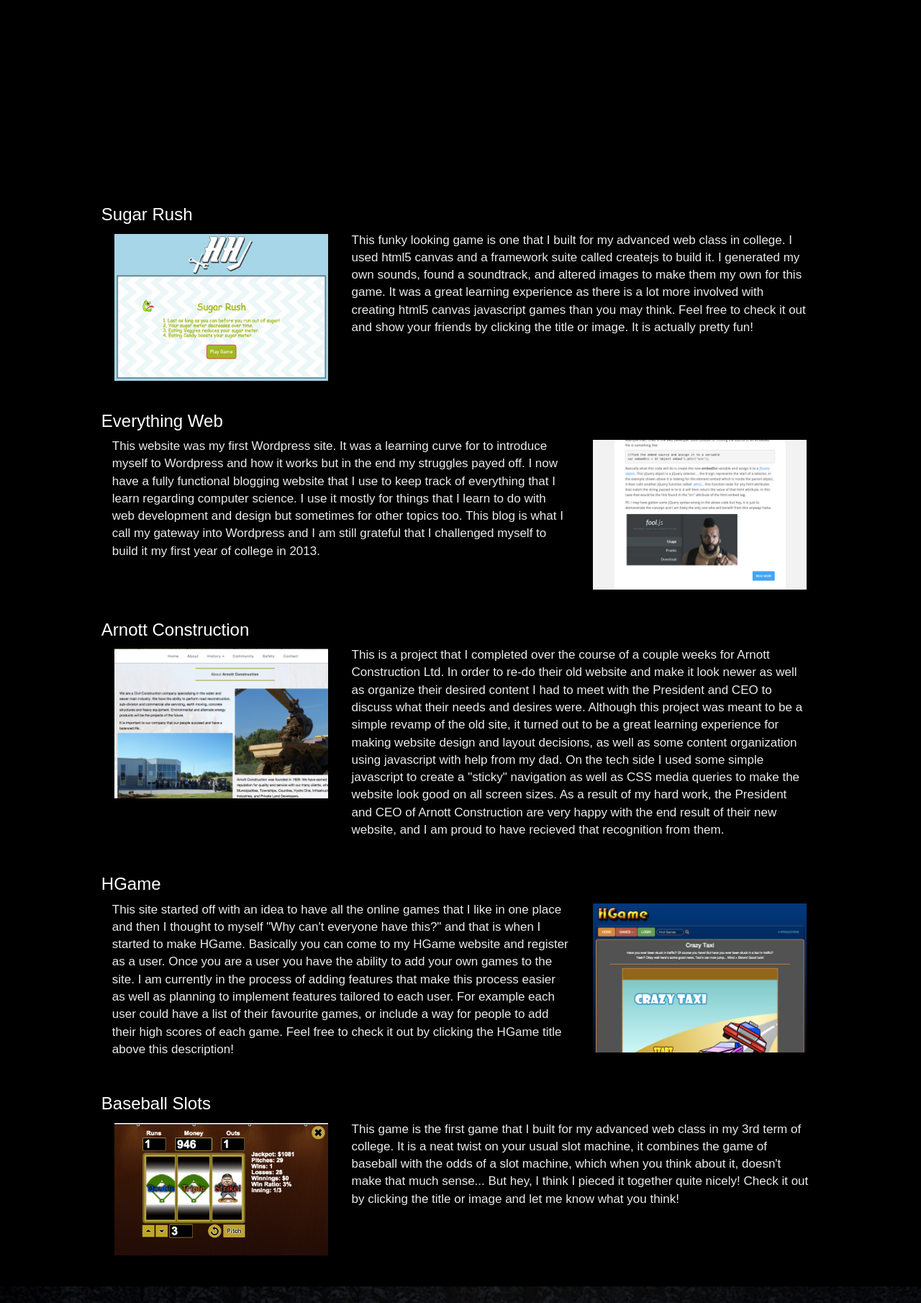
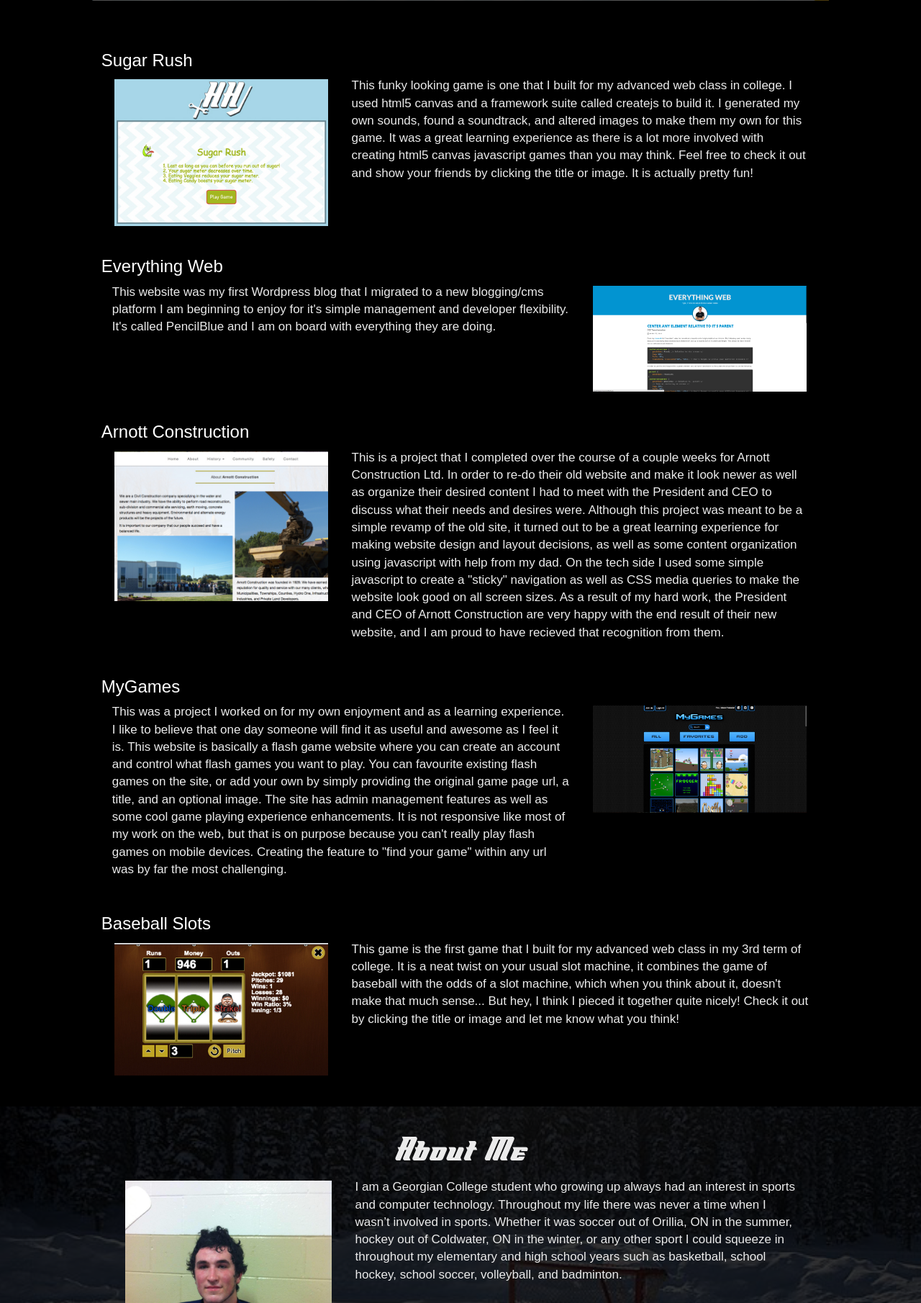
Before and after one commit to HadenHiles/personalPortfolio, a PHP site: page / in a window 1280 px wide. Shown: the part 1070-2880 px from the top of the page at 72% size. Run offline with PHP 8.4, Linux system fonts and the light colour scheme; some libraries are stand-ins or nearby versions.

Commit message:
update some outdated content and images

```diff
--- a/css/styles.css
+++ b/css/styles.css
@@ -114,7 +114,7 @@ header{
 .about{
     width: 100%;
     float: left;
-    margin: 30px 0;
+    margin: 30px 0 0 0;
     background: url('../images/backgrounds/about-bg.jpg') no-repeat center center fixed;
     background-size: cover;
     -moz-background-size: cover;
@@ -159,7 +159,7 @@ header{
 .contact{
     width: 100%;
     float: left;
-    margin: 30px 0;
+    margin: 0 0 30px 0;
     background: url('../images/backgrounds/computer-programming.jpeg') no-repeat center center fixed;
     background-size: cover;
     -moz-background-size: cover;
--- a/index.php
+++ b/index.php
@@ -29,7 +29,7 @@ File Description: this is the main page of the website where all templates/secti
         include($_SERVER['DOCUMENT_ROOT'].'/templates/header.php');
         include($_SERVER['DOCUMENT_ROOT'].'/templates/portfolio.php');
         include($_SERVER['DOCUMENT_ROOT'].'/templates/about.php');
-        include($_SERVER['DOCUMENT_ROOT'].'/templates/services.php');
+//        include($_SERVER['DOCUMENT_ROOT'].'/templates/services.php');
         include($_SERVER['DOCUMENT_ROOT'].'/templates/contact.php');
         include($_SERVER['DOCUMENT_ROOT'].'/templates/footer.php');
     ?>
--- a/templates/about.php
+++ b/templates/about.php
@@ -16,7 +16,7 @@ File Description: this section will contain info about myself and my most recent
                     <h2>About Me</h2>
                     <div class="col-sm-12">
                         <div class="col-md-6 col-lg-4" style="padding-bottom: 2%">
-                            <img alt="" src="../images/content/coldwater2.JPG" class="img-responsive" />
+                            <img alt="" src="../images/content/me-hockey.jpg" class="img-responsive" />
                         </div>
                         <div class="col-md-6 col-lg-8">
                             <p>I am a Georgian College student who growing up always had an interest in sports and computer technology. Throughout my life there was never a time when I wasn’t involved in sports. Whether it was soccer out of Orillia, ON in the summer, hockey out of Coldwater, ON in the winter, or any other sport I could squeeze in throughout my elementary and high school years such as basketball, school hockey, school soccer, volleyball, and badminton.</p>
@@ -26,10 +26,10 @@ File Description: this section will contain info about myself and my most recent
                         <div class="col-md-6 col-lg-8">
                             <p>As you can see, sports have played a huge role in shaping who I am as a person today. As a result of participating in sports I have developed many different people skills. Throughout the past years I have enjoyed learning about the capabilities of website design using HTML5 and CSS3. In my first year of college I learned basic programming using Java and have had great experiences with PHP, MYSQL, Javascript, and Jquery throughout the school year, on my spare time, as well as during my summer 2014 co-op/job at Media Suite Inc.</p>
                             <p>Every day I continue to develop as a person and increase my knowledge with web design/development and programming.  The nice thing about being a computer geek who also loves sports is that I always get a break from that computer screen! I am a computer technology enthusiast, student, and web guru who loves sports. That's my story and I'm proud of it!</p>
-                            <br /><p>For the most recent version of my CV please <a href="https://docs.google.com/document/d/1IryJEpkz2lZIOEP8QfW_f4jdDPqtjhqIDrUkIfi3N0I/edit?usp=sharing" style="color: #fff; text-decoration: underline;">Click Here</a></p>
+                            <br /><p>For the most recent version of my CV please <a href="https://docs.google.com/document/d/1w6oGlLkfZkqpxgvNER7p7MObOZk5u8WFFxy1CtBMRDw/edit?usp=sharing" style="color: #fff; text-decoration: underline;">Click Here</a></p>
                         </div>
                         <div class="col-md-6 col-lg-4">
-                            <img alt="" src="../images/me/me+bro.JPG" class="img-responsive" />
+                            <img alt="" src="../images/me/haden.jpg" class="img-responsive" />
                         </div>
                     </div>
                 </div>
--- a/templates/header.php
+++ b/templates/header.php
@@ -22,7 +22,7 @@ File Description: this page is used to provide the navigation as well as cycling
                 <li><a onclick="$('html, body').animate({scrollTop: $('body').offset().top}, 1000);">Home</a></li>
                 <li><a onclick="$('html, body').animate({scrollTop: $('#portfolio').offset().top - 80}, 1000);">Portfolio</a></li>
                 <li><a onclick="$('html, body').animate({scrollTop: $('#about').offset().top - 80}, 1000);">About</a></li>
-                <li><a onclick="$('html, body').animate({scrollTop: $('#services').offset().top - 80}, 1000);">Services</a></li>
+<!--                <li><a onclick="$('html, body').animate({scrollTop: $('#services').offset().top - 80}, 1000);">Services</a></li>-->
                 <li><a href="http://everythingweb.moonrockfamily.ca">Blog</a></li>
                 <li><a onclick="$('html, body').animate({scrollTop: $('#contact').offset().top - 80}, 1000);">Contact</a></li>
             </ul>
@@ -30,7 +30,7 @@ File Description: this page is used to provide the navigation as well as cycling
                 <li><a onclick="$('html, body').animate({scrollTop: $('body').offset().top}, 1000);"><span class="glyphicon glyphicon-home"></span></a></li>
                 <li><a onclick="$('html, body').animate({scrollTop: $('#portfolio').offset().top - 110}, 1000);"><span class="glyphicon glyphicon-folder-open"></span></a></li>
                 <li><a onclick="$('html, body').animate({scrollTop: $('#about').offset().top - 80}, 1000);"><span class="glyphicon glyphicon-question-sign"></span></a></li>
-                <li><a onclick="$('html, body').animate({scrollTop: $('#services').offset().top - 80}, 1000);"><span class="glyphicon glyphicon-ok-sign"></span></a></li>
+<!--                <li><a onclick="$('html, body').animate({scrollTop: $('#services').offset().top - 80}, 1000);"><span class="glyphicon glyphicon-ok-sign"></span></a></li>-->
                 <li><a href="http://everythingweb.moonrockfamily.ca"><i class="fa fa-wordpress"></i></a></li>
                 <li><a onclick="$('html, body').animate({scrollTop: $('#contact').offset().top - 80}, 1000);"><span class="glyphicon glyphicon-envelope"></span></a></li>
             </ul>
@@ -39,7 +39,7 @@ File Description: this page is used to provide the navigation as well as cycling
 </div>
 <div class="bio">
     <h3 class="welcome">Hi! My name is Haden<br />
-    Welcome to my website!</h3>
+    and I love the web!</h3>
     <div class="bio-image">
         <img alt="" src="../images/me/haden.jpg" class="img-responsive" />
         <img alt="" src="../images/me/crazy-me-small.jpg" class="img-responsive" />
@@ -53,11 +53,12 @@ File Description: this page is used to provide the navigation as well as cycling
 </div>
 <div class="intro-message">
     <div class="col-sm-12 col-md-10 col-lg-6">
-        <p>I'm trying to fill up the internet.. but lets hope that I don't.</p><br />
-        <p>My goal is to keep learning. Whether it be improving my skills in sports like hockey and golf, getting better
-        at guitar, or by pumping out websites week after week. I love building and designing websites because it gives me a rewarding
-        feeling as I do it. Web design and development is my tool for creativity and I believe that it is continually moving forward,
-        which is reason enough for me to invest my time in.</p>
+        <p style="height: 150px; float: left;"></p>
+<!--        <p>I'm trying to fill up the internet.. but lets hope that I don't.</p><br />-->
+<!--        <p>My goal is to keep learning. Whether it be improving my skills in sports like hockey and golf, getting better-->
+<!--        at guitar, or by pumping out websites week after week. I love building and designing websites because it gives me a rewarding-->
+<!--        feeling as I do it. Web design and development is my tool for creativity and I believe that it is continually moving forward,-->
+<!--        which is reason enough for me to invest my time in.</p>-->
     </div>
 </div>
 <div class="social-modal-button">
--- a/templates/portfolio.php
+++ b/templates/portfolio.php
@@ -53,7 +53,7 @@ File Description: this section will highlight some of the projects that I have c
                         </div>
                         <div class="item">
                             <a style="color: #fff;" onclick="$('html, body').animate({scrollTop: $('#hgame').offset().top - 90}, 1000);">
-                                <img alt="HGame" src="/images/content/hgame-image.jpg" />
+                                <img alt="HGame" src="/images/content/mygames-image.jpg" />
                                 <div class="carousel-caption">
                                     <h3>HGame</h3>
                                 </div>
@@ -61,7 +61,7 @@ File Description: this section will highlight some of the projects that I have c
                         </div>
                         <div class="item">
                             <a style="color: #fff;" onclick="$('html, body').animate({scrollTop: $('#everythingweb').offset().top -90}, 1000);">
-                                <img alt="Everything Web" src="/images/content/everythingweb-image.jpg">
+                                <img alt="Everything Web" src="/images/content/everythingweb1.jpg">
                                 <div class="carousel-caption">
                                     <h3>Everything Web</h3>
                                 </div>
@@ -106,10 +106,7 @@ File Description: this section will highlight some of the projects that I have c
                     <h3><a style="color: #fff" href="http://everythingweb.moonrockfamily.ca">Everything Web</a></h3>
                     <div class="col-sm-6 col-md-8 col-lg-8">
                         <p>
-                            This website was my first Wordpress site. It was a learning curve for to introduce myself to Wordpress and how it works
-                            but in the end my struggles payed off. I now have a fully functional blogging website that I use to keep track of everything
-                            that I learn regarding computer science. I use it mostly for things that I learn to do with web development and design but sometimes for other topics too.
-                            This blog is what I call my gateway into Wordpress and I am still grateful that I challenged myself to build it my first year of college in 2013.
+                            This website was my first Wordpress blog that I migrated to a new blogging/cms platform I am beginning to enjoy for it's simple management and developer flexibility. It's called PencilBlue and I am on board with everything they are doing.
                         </p>
                     </div>
                     <div class="col-sm-6 col-md-4 col-lg-4">
@@ -139,20 +136,17 @@ File Description: this section will highlight some of the projects that I have c
             </div>
             <div class="hsContent">
                 <div id="hgame" class="portfolio_sections">
-                    <h3><a style="color: #fff" href="http://hgame.moonrockfamily.ca">HGame</a></h3>
+                    <h3><a style="color: #fff" href="http://mygames.moonrockfamily.ca">MyGames</a></h3>
                     <div class="col-sm-6 col-md-8 col-lg-8">
                         <p>
-                            This site started off with an idea to have all the online games that I like in one place and then I thought
-                            to myself "Why can't everyone have this?" and that is when I started to make HGame. Basically you can come to my
-                            HGame website and register as a user. Once you are a user you have the ability to add your own games to the site.
-                            I am currently in the process of adding features that make this process easier as well as planning to implement
-                            features tailored to each user. For example each user could have a list of their favourite games, or include a way
-                            for people to add their high scores of each game. Feel free to check it out by clicking the HGame title above this
-                            description!
+                            This was a project I worked on for my own enjoyment and as a learning experience. I like to believe that one day someone will find it as useful and awesome as I feel it is.
+                            This website is basically a flash game website where you can create an account and control what flash games you want to play. You can favourite existing flash games on the site, or add your own by simply providing the original game page url, a title, and an optional image.
+                            The site has admin management features as well as some cool game playing experience enhancements. It is not responsive like most of my work on the web, but that is on purpose because you can't really play flash games on mobile devices.
+                            Creating the feature to "find your game" within any url was by far the most challenging.
                         </p>
                     </div>
                     <div class="col-sm-6 col-md-4 col-lg-4">
-                        <a style="color: #fff" href="http://hgame.moonrockfamily.ca"><img alt="HGame" src="/images/content/hgame1.jpg" class="img-responsive" /></a>
+                        <a style="color: #fff" href="http://mygames.moonrockfamily.ca"><img alt="MyGames" src="/images/content/mygames-image.jpg" class="img-responsive" /></a>
                     </div>
                 </div>
             </div>
```
Also changed, not shown: images/content/everythingweb1.jpg, images/content/me-hockey.jpg (added), images/content/mygames-image.jpg (added).
